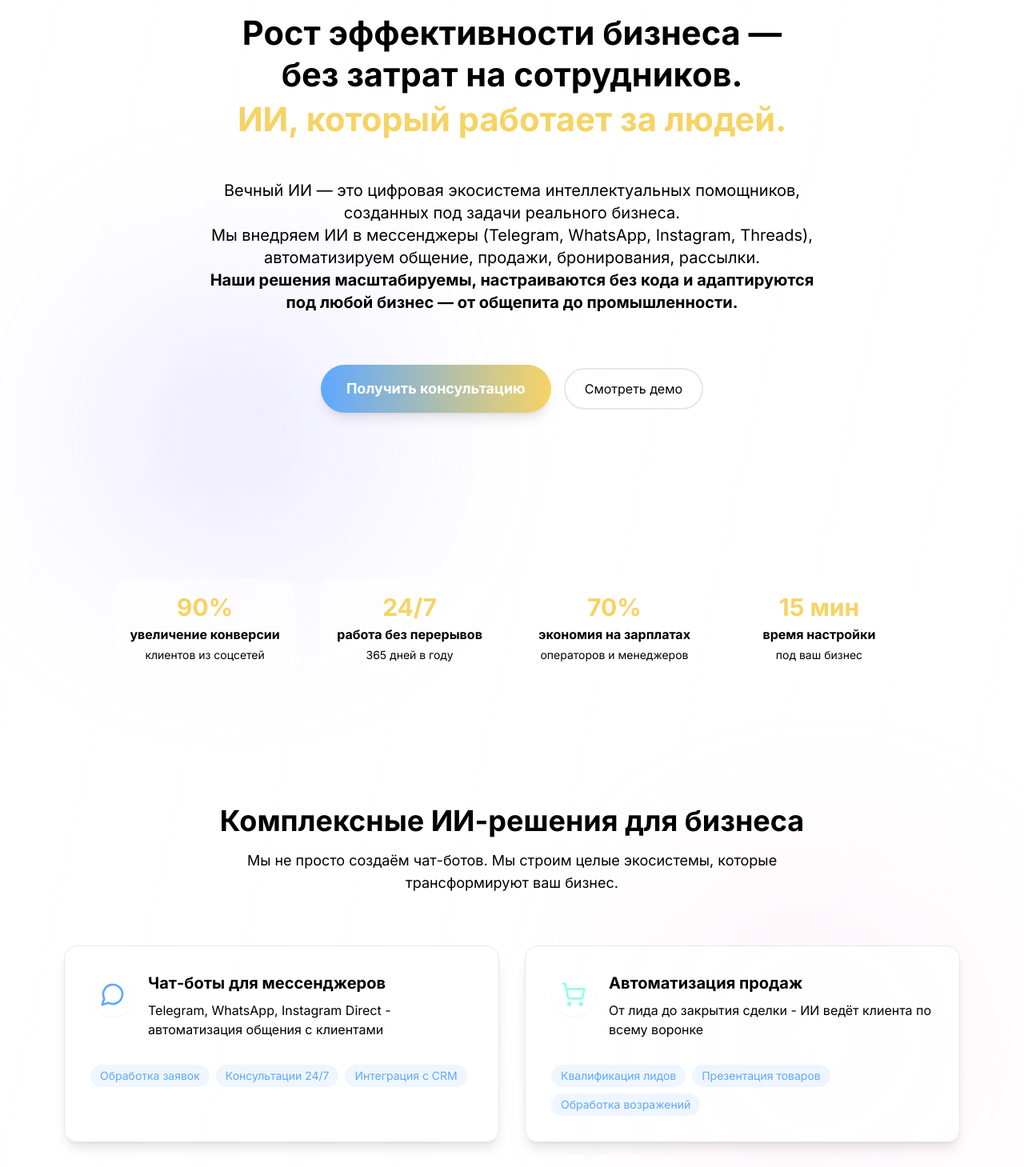
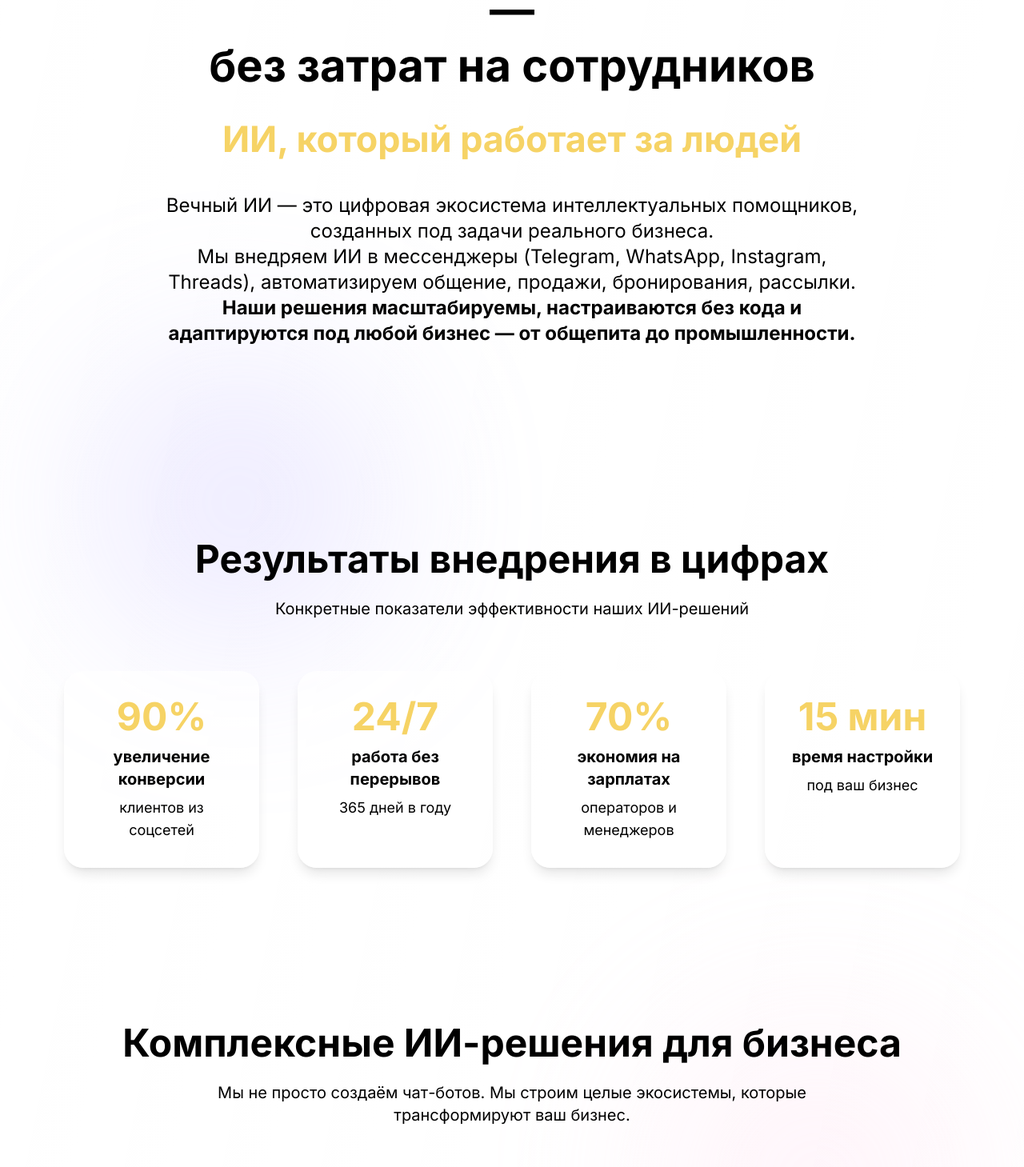
Before and after one commit to hasabasa/eternal-ai-web, a React (Vite) app: page / in a window 1280 px wide. Shown: the part 320-1779 px from the top of the page at 80% size. Built offline with nearby package versions, Linux system fonts and the light colour scheme.

Commit message:
Refactor: Implement slide-based presentation and Apple-like scroll animation
-   Removed CTA buttons.
-   Implemented slide-based navigation.
-   Added Apple-like scroll animation.

```diff
--- a/src/components/Solutions.tsx
+++ b/src/components/Solutions.tsx
@@ -1,28 +1,28 @@
 
 import React from "react";
-import { MessageCircle, ShoppingCart, Calendar, BarChart3, Zap, Users } from "lucide-react";
+import { MessageCircle, ShoppingCart, Calendar, BarChart3 } from "lucide-react";
 
 const solutions = [
   {
-    icon: <MessageCircle className="w-8 h-8 text-aurora5" />,
+    icon: <MessageCircle className="w-12 h-12 text-aurora5" />,
     title: "Чат-боты для мессенджеров",
     desc: "Telegram, WhatsApp, Instagram Direct - автоматизация общения с клиентами",
     features: ["Обработка заявок", "Консультации 24/7", "Интеграция с CRM"]
   },
   {
-    icon: <ShoppingCart className="w-8 h-8 text-aurora2" />,
+    icon: <ShoppingCart className="w-12 h-12 text-aurora2" />,
     title: "Автоматизация продаж",
-    desc: "От лида до закрытия сделки - ИИ ведёт клиента по всему воронке",
+    desc: "От лида до закрытия сделки - ИИ ведёт клиента по всей воронке",
     features: ["Квалификация лидов", "Презентация товаров", "Обработка возражений"]
   },
   {
-    icon: <Calendar className="w-8 h-8 text-aurora3" />,
+    icon: <Calendar className="w-12 h-12 text-aurora3" />,
     title: "Система бронирований",
     desc: "Автоматическое управление записями и бронированием услуг",
     features: ["Онлайн-запись", "Напоминания", "Управление расписанием"]
   },
   {
-    icon: <BarChart3 className="w-8 h-8 text-aurora4" />,
+    icon: <BarChart3 className="w-12 h-12 text-aurora4" />,
     title: "Аналитика и отчёты",
     desc: "Глубокая аналитика взаимодействий и конверсий в реальном времени",
     features: ["Метрики эффективности", "Прогнозы продаж", "A/B тестирование"]
@@ -30,12 +30,12 @@ const solutions = [
 ];
 
 const Solutions: React.FC = () => (
-  <section className="max-w-6xl mx-auto px-4 py-16 md:py-24 animate-fade-in">
+  <div className="max-w-6xl mx-auto px-4 animate-fade-in">
     <div className="text-center mb-16">
-      <h2 className="text-3xl sm:text-4xl font-bold mb-4 text-primary">
+      <h2 className="text-4xl sm:text-5xl font-bold mb-6 text-primary">
         Комплексные ИИ-решения для бизнеса
       </h2>
-      <p className="text-lg text-muted-foreground max-w-3xl mx-auto">
+      <p className="text-xl text-muted-foreground max-w-3xl mx-auto">
         Мы не просто создаём чат-ботов. Мы строим целые экосистемы, которые трансформируют ваш бизнес.
       </p>
     </div>
@@ -44,26 +44,26 @@ const Solutions: React.FC = () => (
       {solutions.map((solution, i) => (
         <div
           key={i}
-          className="bg-white/90 rounded-2xl p-8 shadow-lg border border-muted hover:shadow-xl transition-all group"
+          className="bg-white/90 rounded-3xl p-10 shadow-lg border border-muted hover:shadow-xl transition-all group"
         >
-          <div className="flex items-start gap-4 mb-4">
-            <div className="p-3 bg-white rounded-xl shadow-sm group-hover:scale-110 transition-transform">
+          <div className="flex items-start gap-6 mb-6">
+            <div className="p-4 bg-white rounded-2xl shadow-sm group-hover:scale-110 transition-transform">
               {solution.icon}
             </div>
             <div className="flex-1">
-              <h3 className="text-xl font-bold mb-2 text-primary">
+              <h3 className="text-2xl font-bold mb-3 text-primary">
                 {solution.title}
               </h3>
-              <p className="text-muted-foreground mb-4">
+              <p className="text-lg text-muted-foreground mb-6">
                 {solution.desc}
               </p>
             </div>
           </div>
-          <div className="flex flex-wrap gap-2">
+          <div className="flex flex-wrap gap-3">
             {solution.features.map((feature, j) => (
               <span
                 key={j}
-                className="px-3 py-1 bg-aurora5/10 text-aurora5 rounded-full text-sm font-medium"
+                className="px-4 py-2 bg-aurora5/10 text-aurora5 rounded-full text-base font-medium"
               >
                 {feature}
               </span>
@@ -72,7 +72,7 @@ const Solutions: React.FC = () => (
         </div>
       ))}
     </div>
-  </section>
+  </div>
 );
 
 export default Solutions;
--- a/src/components/Statistics.tsx
+++ b/src/components/Statistics.tsx
@@ -25,26 +25,35 @@ const stats = [
 ];
 
 const Statistics: React.FC = () => (
-  <section className="max-w-6xl mx-auto px-4 py-16 animate-fade-in">
-    <div className="grid grid-cols-2 md:grid-cols-4 gap-6 md:gap-8">
+  <div className="max-w-6xl mx-auto px-4 animate-fade-in">
+    <div className="text-center mb-16">
+      <h2 className="text-4xl sm:text-5xl font-bold mb-6 text-primary">
+        Результаты внедрения в цифрах
+      </h2>
+      <p className="text-xl text-muted-foreground max-w-3xl mx-auto">
+        Конкретные показатели эффективности наших ИИ-решений
+      </p>
+    </div>
+
+    <div className="grid grid-cols-2 md:grid-cols-4 gap-8 md:gap-12">
       {stats.map((stat, i) => (
         <div
           key={i}
-          className="text-center p-4 bg-white/60 rounded-2xl backdrop-blur-sm border border-white/20 hover:bg-white/80 transition-all"
+          className="text-center p-8 bg-white/70 rounded-3xl backdrop-blur-sm border border-white/30 hover:bg-white/90 transition-all shadow-lg"
         >
-          <div className="text-2xl md:text-3xl font-bold text-aurora4 mb-1">
+          <div className="text-4xl md:text-5xl font-bold text-aurora4 mb-3">
             {stat.number}
           </div>
-          <div className="font-semibold text-sm md:text-base text-primary mb-1">
+          <div className="font-semibold text-lg md:text-xl text-primary mb-2">
             {stat.label}
           </div>
-          <div className="text-xs md:text-sm text-muted-foreground">
+          <div className="text-base md:text-lg text-muted-foreground">
             {stat.desc}
           </div>
         </div>
       ))}
     </div>
-  </section>
+  </div>
 );
 
 export default Statistics;
--- a/src/index.css
+++ b/src/index.css
@@ -3,13 +3,25 @@
 @tailwind components;
 @tailwind utilities;
 
-/* Кастомный фон и плавный scroll */
+/* Кастомный фон и плавный Apple-like scroll */
+html {
+  scroll-behavior: smooth;
+  scroll-snap-type: y mandatory;
+}
+
 body {
-  @apply font-inter bg-background text-foreground scroll-smooth;
+  @apply font-inter bg-background text-foreground;
   min-height: 100vh;
   box-sizing: border-box;
+  overflow-x: hidden;
 }
 
+/* Apple-like плавный скролл */
+* {
+  scroll-behavior: smooth;
+}
+
+/* Кастомный скроллбар */
 ::-webkit-scrollbar {
   width: 8px;
   background: transparent;
@@ -18,3 +30,24 @@ body {
   background: rgba(180,180,200,0.15);
   border-radius: 4px;
 }
+
+/* Дополнительные плавные переходы для слайдов */
+section {
+  transition: all 0.6s cubic-bezier(0.25, 0.46, 0.45, 0.94);
+}
+
+/* Улучшенные анимации появления */
+@keyframes slide-fade-in {
+  0% {
+    opacity: 0;
+    transform: translateY(60px) scale(0.95);
+  }
+  100% {
+    opacity: 1;
+    transform: translateY(0) scale(1);
+  }
+}
+
+.animate-slide-fade-in {
+  animation: slide-fade-in 1s cubic-bezier(0.25, 0.46, 0.45, 0.94) forwards;
+}
--- a/src/pages/Index.tsx
+++ b/src/pages/Index.tsx
@@ -9,90 +9,82 @@ import Statistics from "@/components/Statistics";
 
 const Index = () => {
   return (
-    <div className="relative min-h-screen flex flex-col overflow-x-hidden">
+    <div className="relative min-h-screen flex flex-col overflow-x-hidden snap-y snap-mandatory">
       <AuroraBackground />
       <BurgerMenu />
 
-      {/* Главная секция */}
-      <section className="relative max-w-4xl mx-auto px-4 py-24 md:py-36 flex flex-col gap-8 items-center animate-fade-in">
+      {/* Слайд 1: Главная секция */}
+      <section className="relative min-h-screen flex items-center justify-center px-4 snap-start animate-fade-in">
+        <div className="max-w-4xl mx-auto text-center">
           {/* Логотип */}
-        <div className="font-extrabold text-[36px] sm:text-[48px] text-primary tracking-tight mb-6 select-none drop-shadow leading-none">
+          <div className="font-extrabold text-[48px] sm:text-[64px] text-primary tracking-tight mb-8 select-none drop-shadow leading-none">
             Вечный ИИ
           </div>
 
           {/* Тэглайн */}
-        <div className="text-sm sm:text-base bg-gradient-to-r from-aurora5 to-aurora4 text-white px-4 py-2 rounded-full font-medium mb-4">
+          <div className="text-base sm:text-lg bg-gradient-to-r from-aurora5 to-aurora4 text-white px-6 py-3 rounded-full font-medium mb-8">
             🚀 Революция в автоматизации бизнеса
           </div>
 
           {/* Заголовок */}
-        <h1 className="text-[2rem] sm:text-[2.6rem] font-bold text-black text-center leading-tight mb-4">
-          Рост эффективности бизнеса —<br className="hidden sm:block"/> без затрат на сотрудников. <br className="hidden sm:block"/>
-          <span className="block text-aurora4 mt-1">ИИ, который работает за людей.</span>
+          <h1 className="text-[2.5rem] sm:text-[3.5rem] font-bold text-black text-center leading-tight mb-6">
+            Рост эффективности бизнеса —<br className="hidden sm:block"/> без затрат на сотрудников
           </h1>
 
+          <h2 className="text-[2rem] sm:text-[2.8rem] font-bold text-aurora4 mb-8">
+            ИИ, который работает за людей
+          </h2>
+
           {/* Описание */}
-        <p className="text-lg sm:text-xl text-muted-foreground text-center max-w-3xl mb-8 leading-relaxed">
+          <p className="text-xl sm:text-2xl text-muted-foreground text-center max-w-4xl mx-auto leading-relaxed">
             Вечный ИИ — это цифровая экосистема интеллектуальных помощников, созданных под задачи реального бизнеса.<br />
             Мы внедряем ИИ в мессенджеры (Telegram, WhatsApp, Instagram, Threads), автоматизируем общение, продажи, бронирования, рассылки.<br />
             <span className="font-semibold text-primary">Наши решения масштабируемы, настраиваются без кода и адаптируются под любой бизнес — от общепита до промышленности.</span>
           </p>
-
-        {/* CTA кнопки */}
-        <div className="flex flex-col sm:flex-row gap-4 items-center">
-          <a
-            href="https://t.me/vechniy_ai"
-            target="_blank"
-            rel="noopener noreferrer"
-            className="inline-block px-8 py-4 text-lg font-semibold text-white rounded-xl shadow-lg bg-gradient-to-r from-aurora5 to-aurora4 hover:scale-105 transition-all hover:shadow-2xl"
-          >
-            Получить консультацию
-          </a>
-          <button className="px-6 py-3 text-primary border-2 border-primary rounded-xl hover:bg-primary hover:text-white transition-all font-medium">
-            Смотреть демо
-          </button>
         </div>
       </section>
 
-      {/* Статистика */}
+      {/* Слайд 2: Статистика */}
+      <section className="min-h-screen flex items-center justify-center snap-start">
         <Statistics />
+      </section>
 
-      {/* Блок решений */}
+      {/* Слайд 3: Решения */}
+      <section className="min-h-screen flex items-center justify-center snap-start">
         <Solutions />
+      </section>
 
-      {/* Блок преимуществ */}
+      {/* Слайд 4: Преимущества */}
+      <section className="min-h-screen flex items-center justify-center snap-start">
         <Advantages />
+      </section>
 
-      {/* Процесс работы */}
+      {/* Слайд 5: Процесс работы */}
+      <section className="min-h-screen flex items-center justify-center snap-start">
         <Process />
+      </section>
 
-      {/* Блок кейсов */}
+      {/* Слайд 6: Кейсы */}
+      <section className="min-h-screen flex items-center justify-center snap-start">
         <Cases />
+      </section>
 
-      {/* Финальный CTA */}
-      <section className="max-w-4xl mx-auto px-4 py-16 md:py-24 text-center animate-fade-in">
-        <div className="bg-gradient-to-br from-white/90 to-white/70 rounded-3xl p-8 md:p-12 shadow-xl border border-muted">
-          <h2 className="text-2xl sm:text-3xl font-bold mb-4 text-primary">
-            Готовы автоматизировать свой бизнес?
+      {/* Слайд 7: Финальный слайд */}
+      <section className="min-h-screen flex items-center justify-center snap-start">
+        <div className="max-w-4xl mx-auto px-4 text-center">
+          <div className="bg-gradient-to-br from-white/90 to-white/70 rounded-3xl p-12 md:p-16 shadow-xl border border-muted">
+            <h2 className="text-4xl sm:text-5xl font-bold mb-6 text-primary">
+              Будущее автоматизации — уже здесь
             </h2>
-          <p className="text-lg text-muted-foreground mb-6 max-w-2xl mx-auto">
-            Начните с бесплатной консультации. Мы проанализируем ваши процессы и предложим оптимальное ИИ-решение.
+            <p className="text-xl sm:text-2xl text-muted-foreground mb-8 max-w-3xl mx-auto leading-relaxed">
+              Вечный ИИ трансформирует ваш бизнес, освобождая время для стратегических задач и обеспечивая стабильный рост без дополнительных затрат на персонал.
             </p>
-          <a
-            href="https://t.me/vechniy_ai"
-            target="_blank"
-            rel="noopener noreferrer"
-            className="inline-block px-8 py-4 text-lg font-semibold text-white rounded-xl shadow-lg bg-gradient-to-r from-aurora5 to-aurora4 hover:scale-105 transition-all hover:shadow-2xl"
-          >
-            Связаться сейчас
-          </a>
+            <div className="text-lg text-muted-foreground opacity-80">
+              © 2025 Вечный ИИ. Будущее автоматизации уже здесь.
+            </div>
+          </div>
         </div>
       </section>
-
-      {/* Футер */}
-      <footer className="mt-20 mb-8 text-center text-xs text-muted-foreground opacity-80">
-        © 2025 Вечный ИИ. Будущее автоматизации уже здесь.
-      </footer>
     </div>
   );
 };
```
Lines whose indentation alone changed are shown as unchanged.
